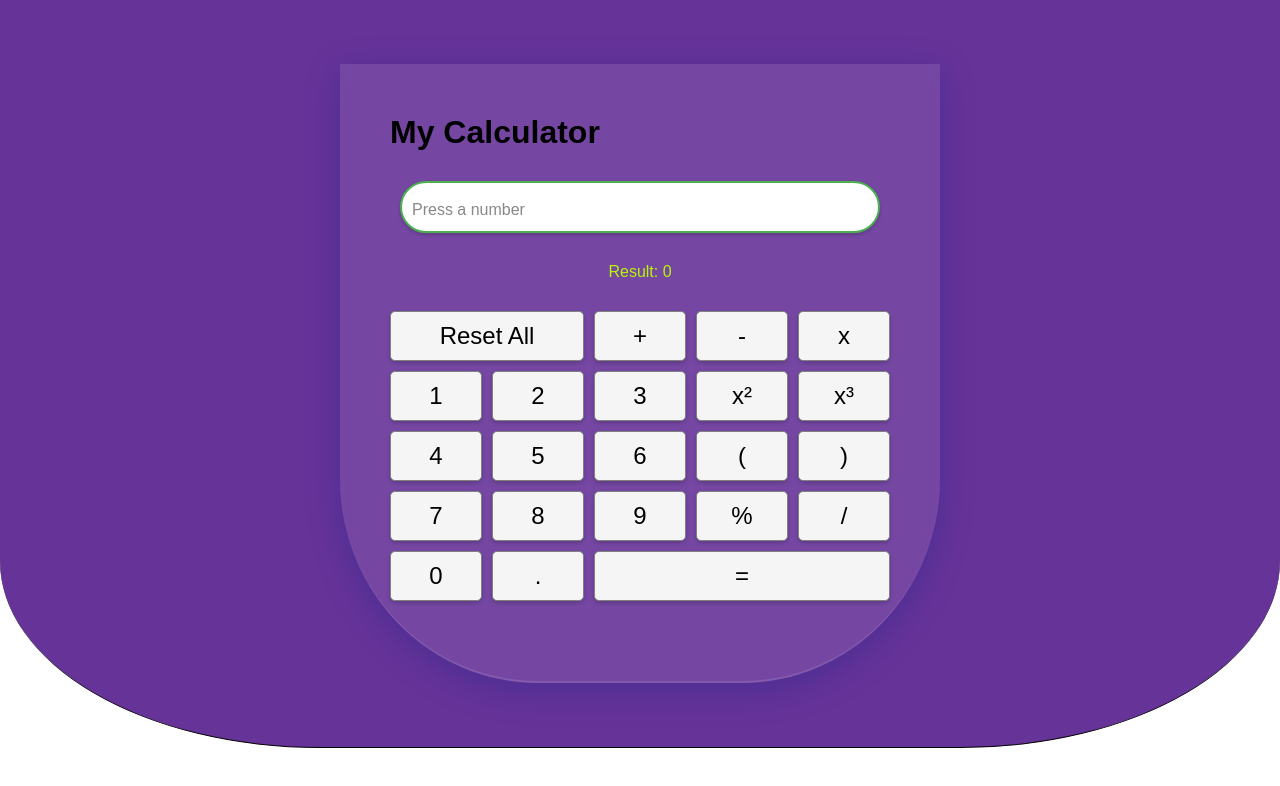
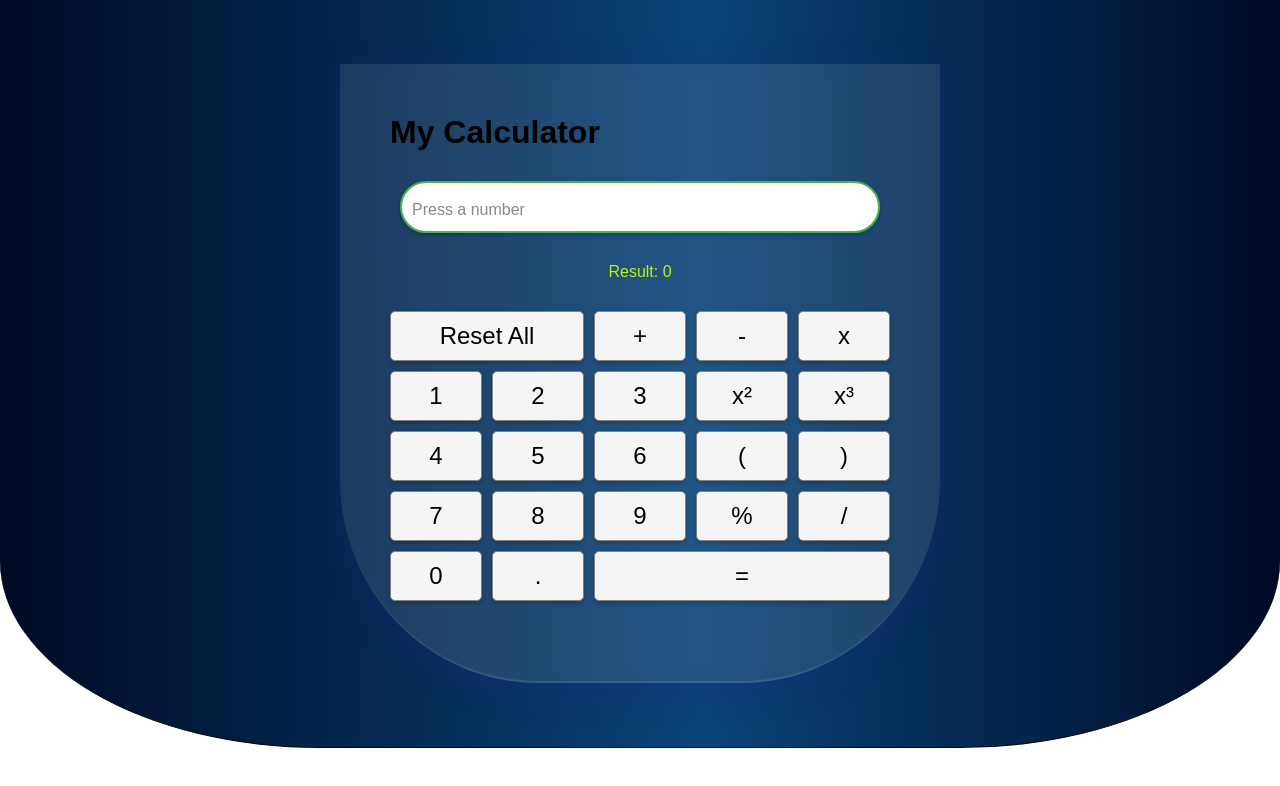
Before and after one commit to mdhusdhn-telugu/Simple-Calculator-with-react, a React (Create React App) app: page / in a window 1280 px wide. Shown: the top 786 px of the page. Built offline with nearby package versions, Linux system fonts and the light colour scheme.

Commit message:
I changed the background color

```diff
--- a/src/App.css
+++ b/src/App.css
@@ -15,8 +15,8 @@ html, body {
   padding: 5% 0;
   border-bottom: 1px solid black;
   border-radius: 0 0 25% 25%;
-  background-color: rebeccapurple;
-}
+  background: rgb(0,10,36);
+  background: linear-gradient(90deg, rgba(0,10,36,1) 0%, rgba(9,68,121,1) 55%, rgba(0,10,36,1) 100%);}
 
 .App {
   max-width: 600px;
@@ -63,8 +63,8 @@ input::placeholder {
 }
 
 input:focus {
-  border-color: #45a049;
-  box-shadow: 0 4px 8px rgba(0, 0, 0, 0.3);
+  border-color: #4CAF50;
+  box-shadow: 0 0 8px rgba(76, 175, 80, 0.6);
   outline: none;
 }
 
```
